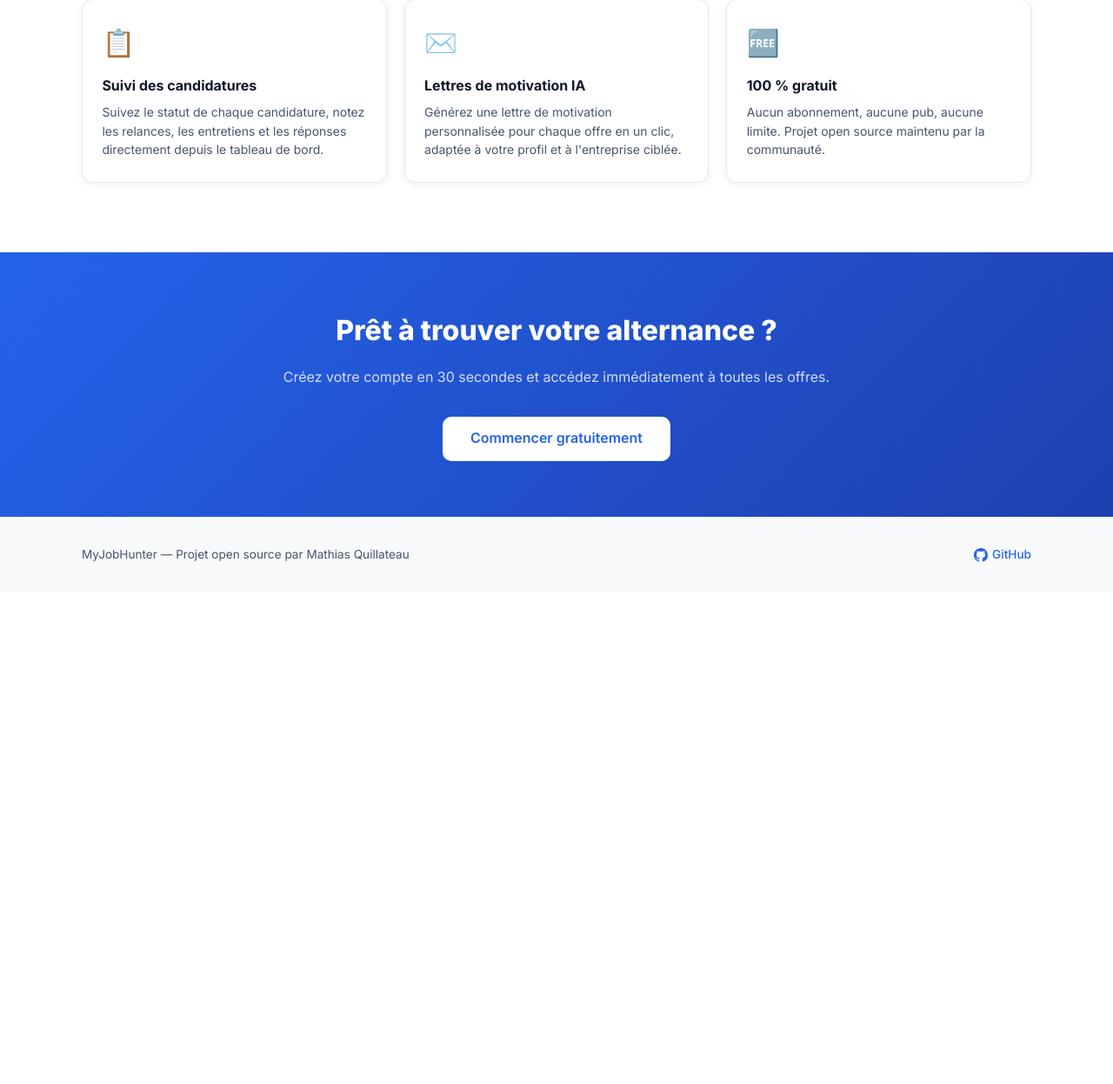
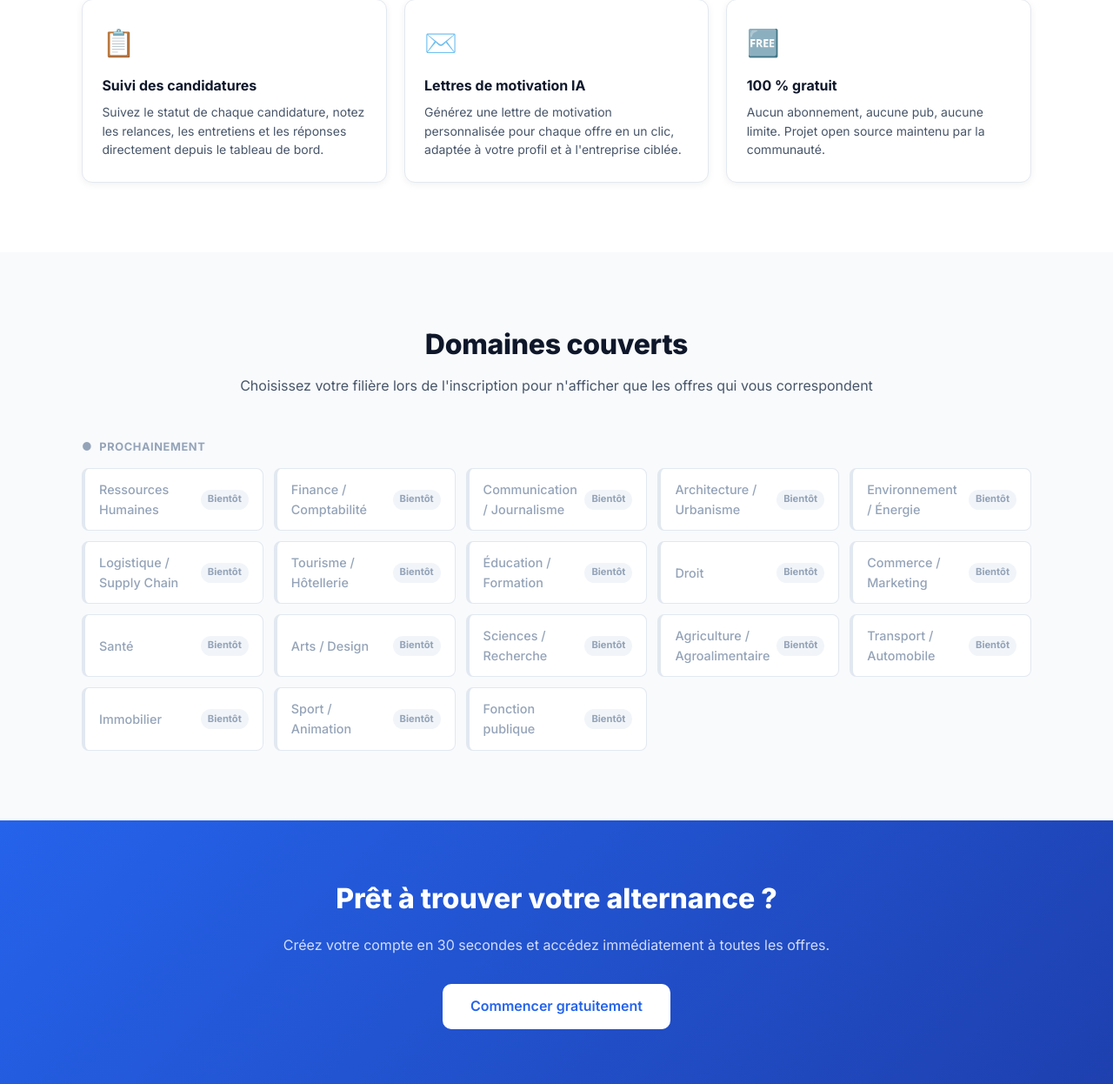
Before and after one commit to Kiwi6212/JobHunter, a Flask app: page / in a window 1280 px wide. Shown: the part 1231-2477 px from the top of the page at 87% size. Before the commit the page ends 1877 px from the top, so only its background shows below. Run offline with Flask 3, Linux system fonts and the light colour scheme; data that the repository does not hold is empty; some libraries are stand-ins or nearby versions.

Commit message:
Landing: split domains section into 'Disponibles' + 'Prochainement'
Active DB domains show with a green 'Disponible' badge and blue
left-border. 18 hardcoded upcoming domains are rendered in a second
group with reduced opacity, grey border, greyed-out text and a
'Bientôt' badge to clearly distinguish them as not yet available.

Co-Authored-By: Claude Sonnet 4.6 <noreply@anthropic.com>

```diff
--- a/app/templates/landing.html
+++ b/app/templates/landing.html
@@ -262,28 +262,74 @@
         }
 
         /* ── Domains section ──────────────────────────────────── */
+        .domains-group-title {
+            font-size: 0.8rem;
+            font-weight: 700;
+            text-transform: uppercase;
+            letter-spacing: 0.6px;
+            margin-bottom: 0.85rem;
+            display: flex;
+            align-items: center;
+            gap: 0.5rem;
+        }
         .domains-grid {
             display: grid;
-            grid-template-columns: repeat(auto-fit, minmax(200px, 1fr));
-            gap: 1rem;
+            grid-template-columns: repeat(auto-fill, minmax(200px, 1fr));
+            gap: 0.75rem;
+            margin-bottom: 2.5rem;
         }
+        .domains-grid:last-child { margin-bottom: 0; }
         .domain-chip {
             background: var(--card);
             border: 1px solid var(--border);
             border-left: 4px solid var(--primary);
             border-radius: 8px;
-            padding: 1rem 1.1rem;
+            padding: 0.75rem 1rem;
             box-shadow: var(--shadow-sm);
+            display: flex;
+            align-items: center;
+            justify-content: space-between;
+            gap: 0.5rem;
         }
         .domain-chip-name {
-            font-size: 0.95rem;
-            font-weight: 700;
-            margin-bottom: 0.25rem;
+            font-size: 0.9rem;
+            font-weight: 600;
         }
         .domain-chip-desc {
             font-size: 0.8rem;
             color: var(--text-sub);
             line-height: 1.4;
+        }
+        .badge {
+            flex-shrink: 0;
+            font-size: 0.7rem;
+            font-weight: 700;
+            padding: 0.15rem 0.5rem;
+            border-radius: 999px;
+            white-space: nowrap;
+        }
+        .badge-available {
+            background: #dcfce7;
+            color: #15803d;
+        }
+        @media (prefers-color-scheme: dark) {
+            .badge-available { background: #14532d; color: #86efac; }
+        }
+        .badge-soon {
+            background: #f1f5f9;
+            color: #94a3b8;
+        }
+        @media (prefers-color-scheme: dark) {
+            .badge-soon { background: #1e293b; color: #64748b; }
+        }
+        .domain-chip--soon {
+            border-left-color: var(--border);
+            opacity: 0.6;
+            box-shadow: none;
+        }
+        .domain-chip--soon .domain-chip-name {
+            color: var(--text-muted);
+            font-weight: 500;
         }
 
         /* ── CTA band ─────────────────────────────────────────── */
@@ -438,24 +484,50 @@
 </section>
 
 <!-- ── Domains ─────────────────────────────────────────────── -->
-{% if domains %}
 <section class="section section-alt">
     <div class="container">
-        <h2 class="section-title reveal">Domaines disponibles</h2>
+        <h2 class="section-title reveal">Domaines couverts</h2>
         <p class="section-sub reveal">Choisissez votre filière lors de l'inscription pour n'afficher que les offres qui vous correspondent</p>
+
+        {% if domains %}
+        <div class="domains-group-title reveal">
+            <span style="color:var(--primary)">●</span>
+            <span style="color:var(--text-sub);">Disponibles maintenant</span>
+        </div>
         <div class="domains-grid">
             {% for d in domains %}
             <div class="domain-chip reveal">
                 <div class="domain-chip-name">{{ d.name }}</div>
-                {% if d.description %}
-                <div class="domain-chip-desc">{{ d.description }}</div>
-                {% endif %}
+                <span class="badge badge-available">Disponible</span>
+            </div>
+            {% endfor %}
+        </div>
+        {% endif %}
+
+        <div class="domains-group-title reveal" style="margin-top:0.5rem;">
+            <span style="color:var(--text-muted)">●</span>
+            <span style="color:var(--text-muted);">Prochainement</span>
+        </div>
+        <div class="domains-grid">
+            {% for name in [
+                'Ressources Humaines', 'Finance / Comptabilité',
+                'Communication / Journalisme', 'Architecture / Urbanisme',
+                'Environnement / Énergie', 'Logistique / Supply Chain',
+                'Tourisme / Hôtellerie', 'Éducation / Formation',
+                'Droit', 'Commerce / Marketing',
+                'Santé', 'Arts / Design',
+                'Sciences / Recherche', 'Agriculture / Agroalimentaire',
+                'Transport / Automobile', 'Immobilier',
+                'Sport / Animation', 'Fonction publique'
+            ] %}
+            <div class="domain-chip domain-chip--soon reveal">
+                <div class="domain-chip-name">{{ name }}</div>
+                <span class="badge badge-soon">Bientôt</span>
             </div>
             {% endfor %}
         </div>
     </div>
 </section>
-{% endif %}
 
 <!-- ── CTA band ─────────────────────────────────────────────── -->
 <section class="cta-band">
```
